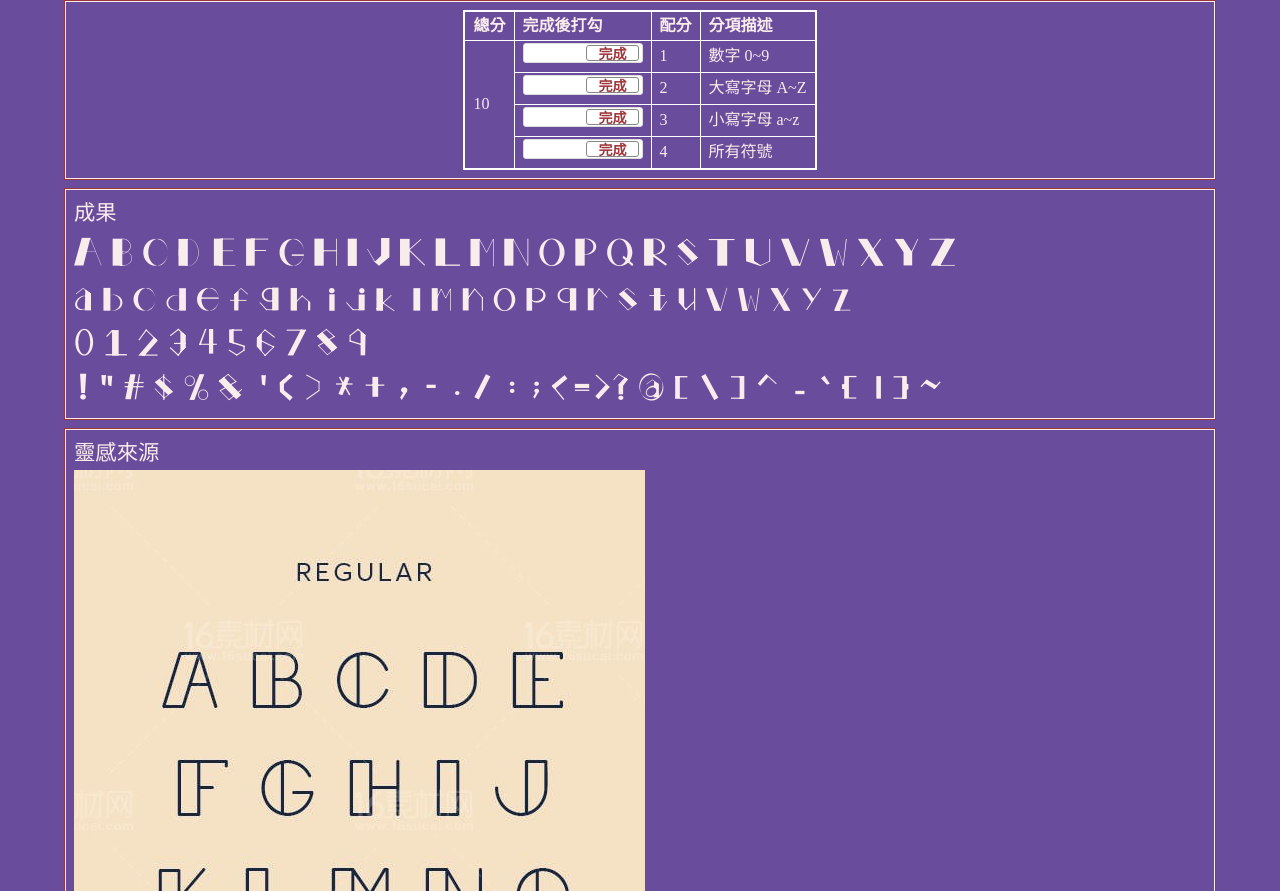
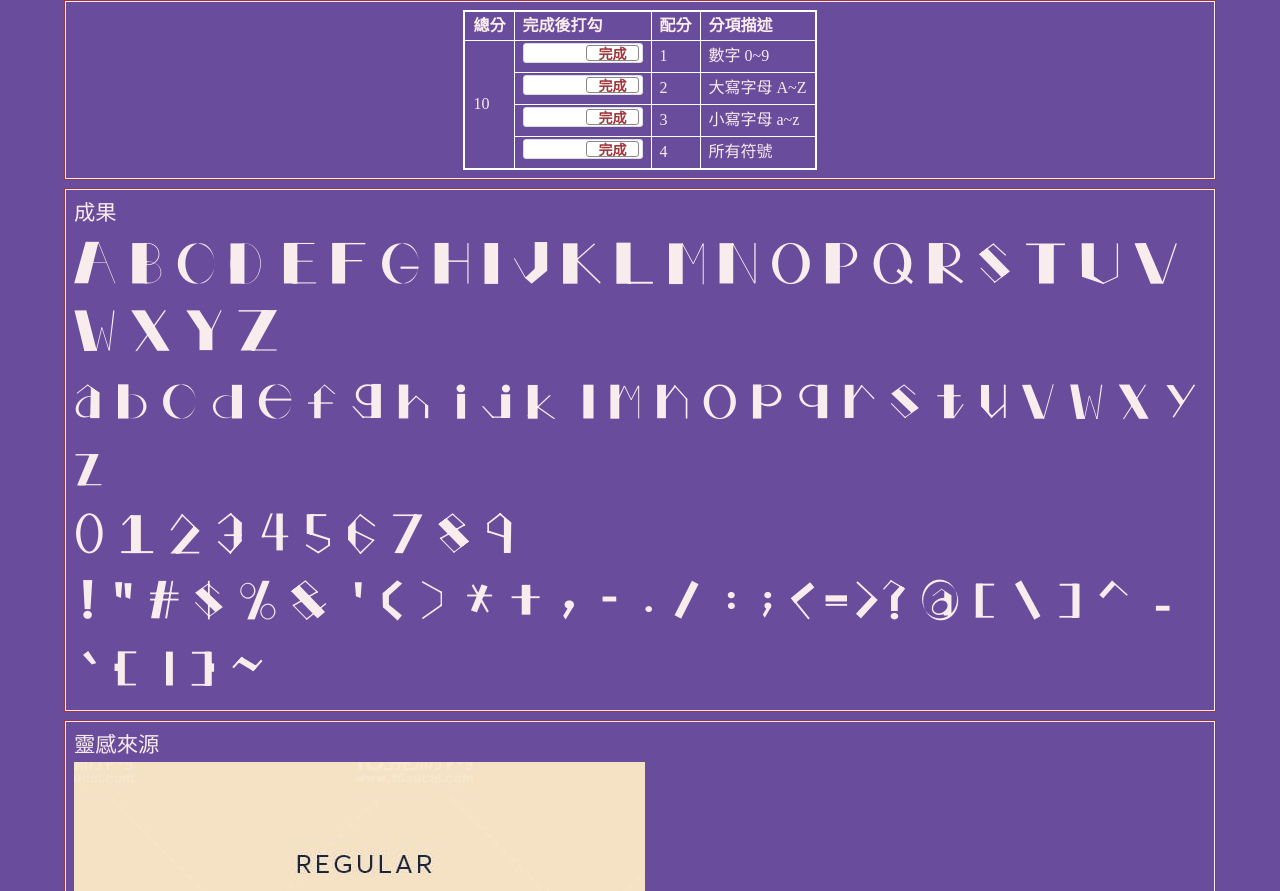
Before and after one commit to beckylei/ct2023s, a plain HTML site: page hw04/index.html in a window 1280 px wide. Shown: the part 622-1513 px from the top of the page. Drawn offline with nearby package versions, Linux system fonts and the light colour scheme.

Commit message:
hw4 update

```diff
--- a/hw04/index.html
+++ b/hw04/index.html
@@ -252,7 +252,7 @@
     <div class="row hw12">
       <div class="col-md-12 twenty">
         成果<br>
-        <span style="font-family: OFont; font-size: 30px;">
+        <span style="font-family: OFont; font-size: 45px;">
           A B C D E F G H I J K L M N O P Q R S T U V W X Y Z<br>
           a b c d e f g h i j k l m n o p q r s t u v w x y z<br>
           0 1 2 3 4 5 6 7 8 9<br>
```
